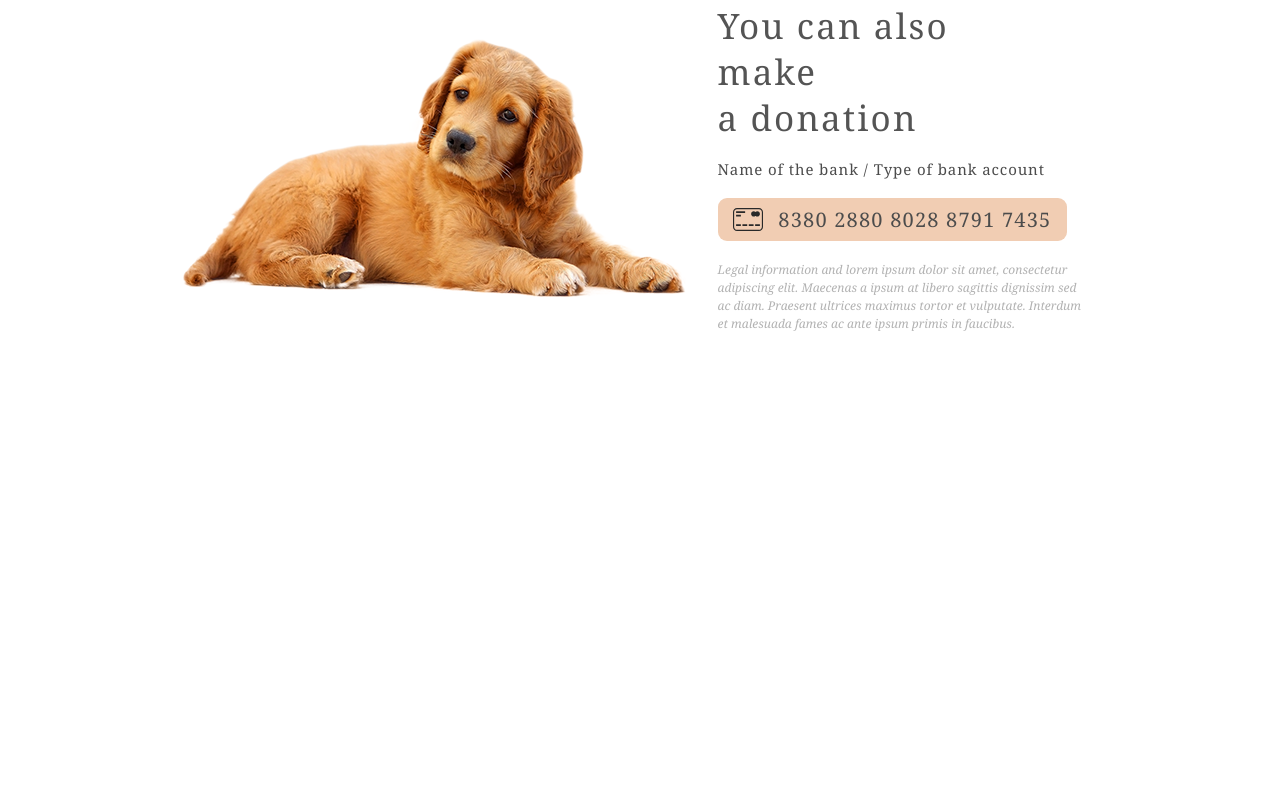
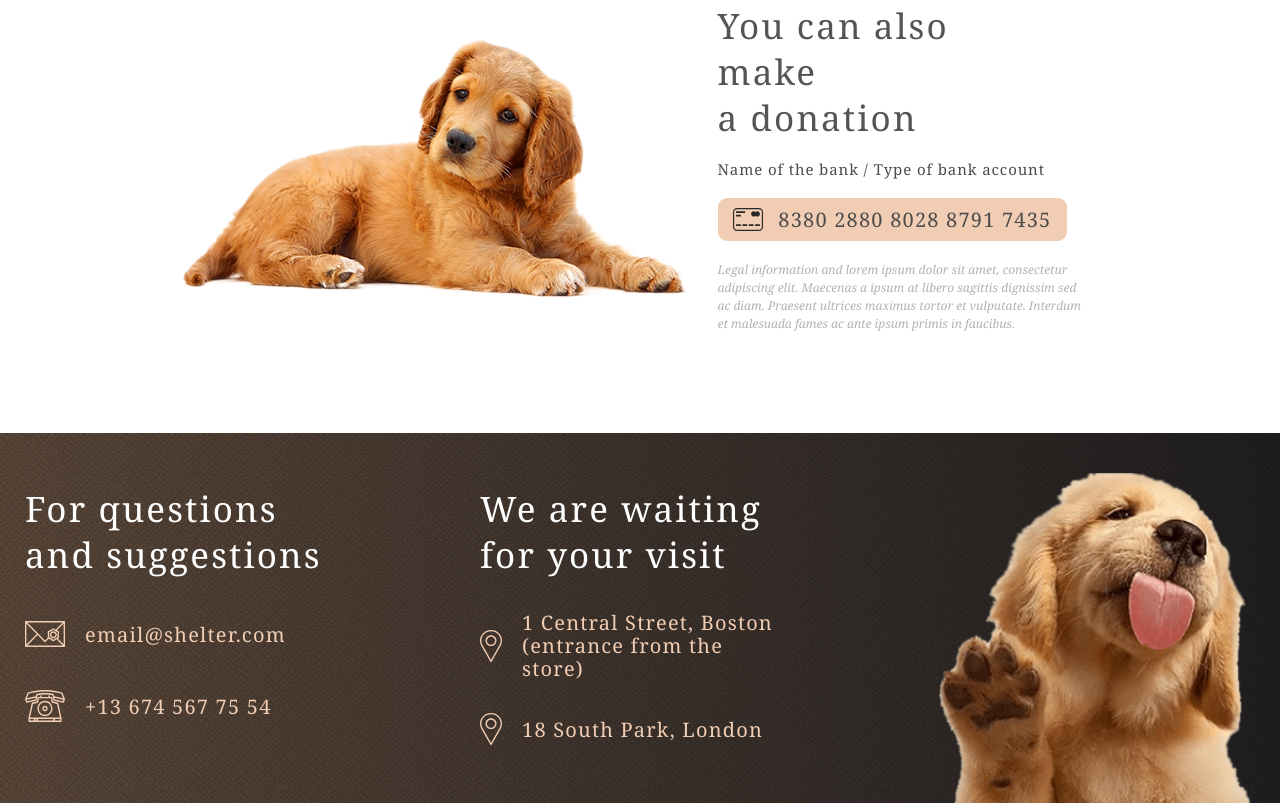
Before and after one commit to aliaksei-siniauski/shelter-project, a website: page index.html in a window 1280 px wide. Shown: the part 3060-3863 px from the top of the page. Before the commit the page ends 3493 px from the top, so only its background shows below. Drawn offline with Linux system fonts and the light colour scheme.

Commit message:
git add footer

```diff
--- a/index.html
+++ b/index.html
@@ -273,6 +273,61 @@
         </div>
         <!-- close container -->
       </section>
+      <!-- close section donation -->
+      <footer class="footer">
+        <div class="container footer__container">
+          <div class="layout-3-column footer-columns">
+            <div class="footer-column footer__contact">
+              <h3 class="footer-collumn__title">
+                For questions<br />
+                and suggestions
+              </h3>
+              <div class="mail">
+                <span class="icon icon--mail"></span>
+                <h4 class="mail__info">
+                  <a href="mailto:email@shelter.com">email@shelter.com</a>
+                </h4>
+              </div>
+              <!-- mail -->
+              <div class="phone">
+                <span class="icon icon--phone"></span>
+                <h4 class="phone__number">
+                  <a href="tel:++13 674 567 75 54">+13 674 567 75 54</a>
+                </h4>
+              </div>
+            </div>
+            <!-- close footer__contact -->
+            <div class="footer-column footer__location">
+              <h3 class="footer-collumn__title">
+                We are waiting<br />
+                for your visit
+              </h3>
+              <div class="location__city">
+                <span class="icon icon--marker"></span>
+                <h4 class="location__info">
+                  1 Central Street, Boston (entrance from the store)
+                </h4>
+              </div>
+              <!-- close location__city -->
+              <div class="location__city">
+                <span class="icon icon--marker"></span>
+                <h4 class="location__info">18 South Park, London</h4>
+              </div>
+              <!-- close location__city -->
+            </div>
+            <!-- close footer__visit -->
+            <img
+              class="footer__img"
+              src="src/images/footer/footer-1.png"
+              width="300"
+              height="310"
+              alt="footer-puppy"
+            />
+          </div>
+          <!-- layout-3-column -->
+        </div>
+        <!-- close container -->
+      </footer>
     </main>
   </body>
 </html>
--- /dev/null
+++ b/src/scss/components/_columns.scss
@@ -0,0 +1,3 @@
+.layout-3-column {
+  @include columns($width: 26%);
+}
--- a/src/scss/components/_icon.scss
+++ b/src/scss/components/_icon.scss
@@ -68,4 +68,28 @@
     height: 23px;
     background: url("../icons/credit-card.svg");
   }
+
+  &--phone {
+    width: 40px;
+    height: 32px;
+    background: url("../icons/phone.svg");
+    background-repeat: no-repeat;
+    background-position: center;
+  }
+
+  &--mail {
+    width: 40px;
+    height: 32px;
+    background: url("../icons/mail.svg");
+    background-repeat: no-repeat;
+    background-position: center;
+  }
+
+  &--marker {
+    width: 22px;
+    height: 32px;
+    background: url("../icons/marker.svg");
+    background-repeat: no-repeat;
+    background-position: center;
+  }
 }
--- a/src/scss/layout/_footer.scss
+++ b/src/scss/layout/_footer.scss
@@ -0,0 +1,60 @@
+%footer-contacts {
+  @extend %flex;
+  @extend %flex-column;
+}
+
+%footer-contacts-items {
+  @extend %flex;
+  @extend %al-items-center;
+  gap: 2rem;
+}
+
+.footer {
+  background: $footer-gradient-background;
+}
+
+.footer__container {
+  padding: 4rem 0 0;
+}
+
+.footer-columns {
+  @extend %flex;
+  @extend %js-content-space-between;
+}
+
+.footer-column {
+  padding: 1.3rem 0 0 0;
+}
+
+.footer-collumn__title {
+  color: $color-light;
+}
+
+.mail__info,
+.phone__number,
+.location__info {
+  color: $color-primary;
+}
+
+.footer__contact {
+  @extend %footer-contacts;
+  gap: 4rem;
+}
+
+.mail,
+.phone {
+  @extend %footer-contacts-items;
+}
+
+.footer__location {
+  @extend %footer-contacts;
+  gap: 3.3rem;
+}
+
+.location__city {
+  @extend %footer-contacts-items;
+}
+
+.location__info {
+  max-width: 260px;
+}
--- a/src/scss/main.scss
+++ b/src/scss/main.scss
@@ -28,6 +28,7 @@
 @import "components/slider";
 @import "components/section";
 @import "components/credit-card";
+@import "components/columns";
 
 /* Layout  */
 
```
Also changed, not shown: src/icons/marker.svg (renamed from src/icons/pin.svg), src/scss/main.css, 1 other file.
